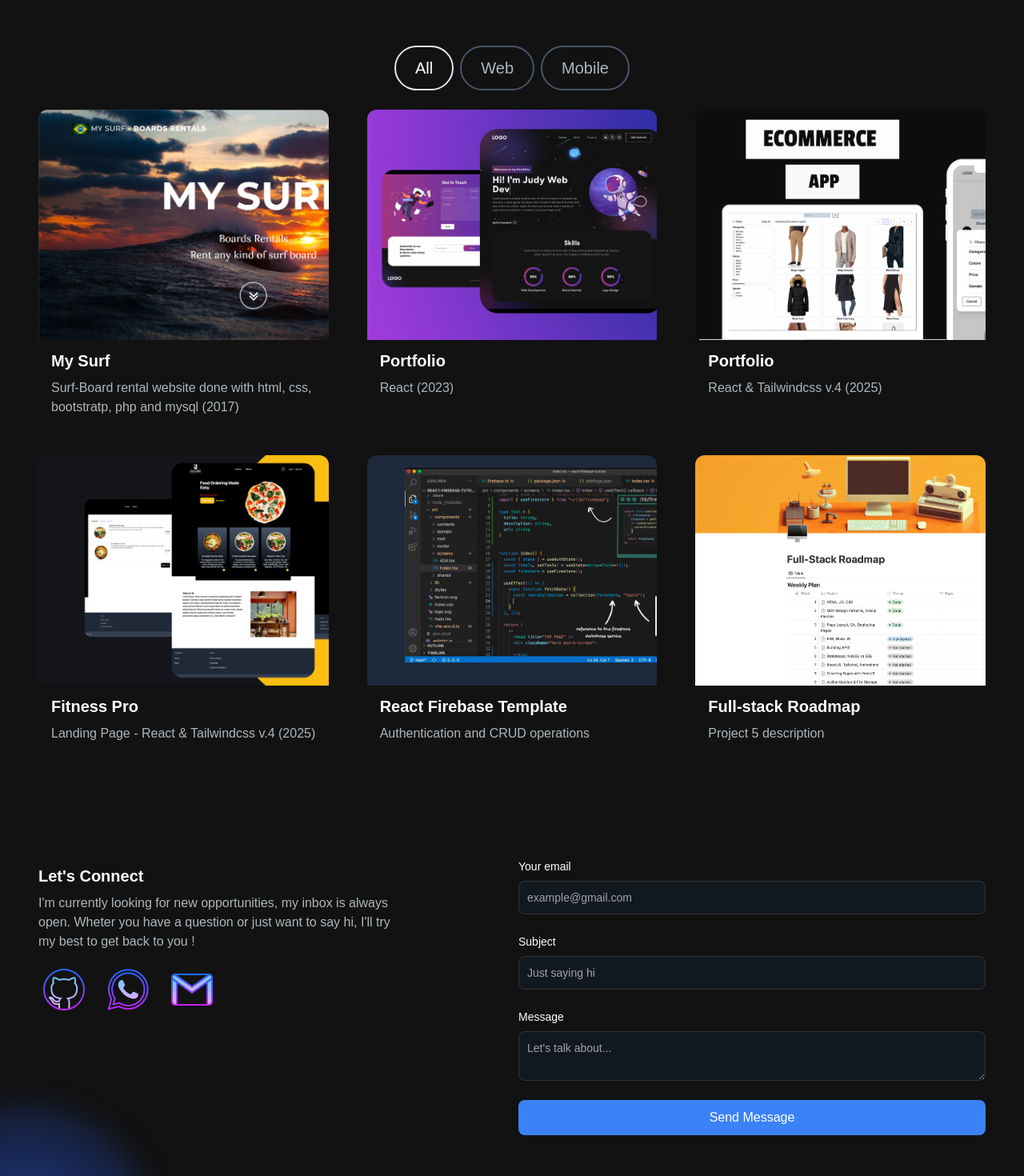
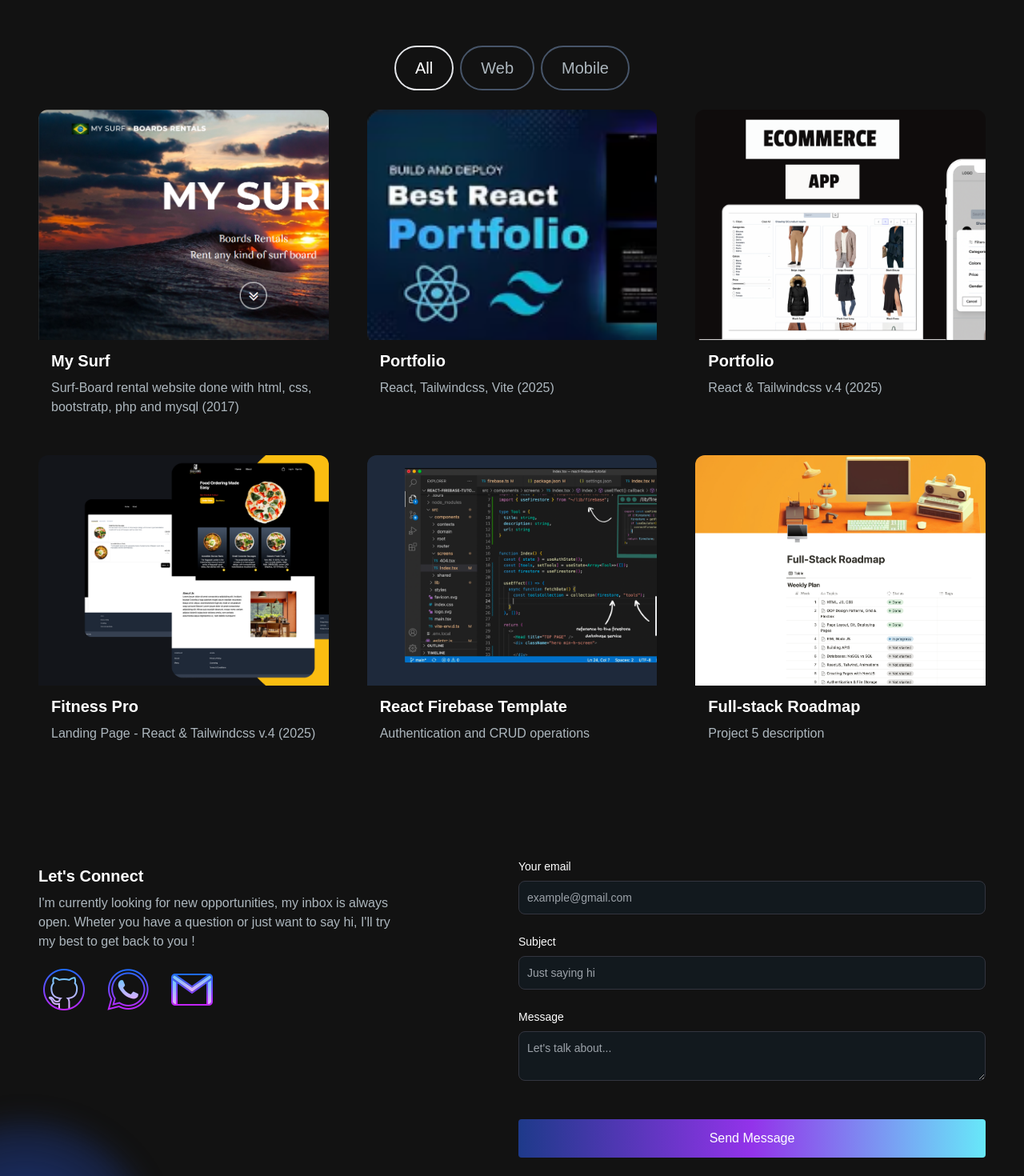
Before and after one commit to thinobrega/react-portfolio, a Next.js app: page / in a window 1280 px wide. Shown: the part 1320-2790 px from the top of the page at 80% size. Built offline with nearby package versions, Linux system fonts and the light colour scheme.

Commit message:
new project

```diff
--- a/src/app/components/EmailSection.jsx
+++ b/src/app/components/EmailSection.jsx
@@ -157,11 +157,11 @@ function sendEmail(e){
             value={message}
             />
           </div>
-          <button
-          type='submit'
-          className='bg-blue-500 hover:bg-blue-600 text-white font-medium py-2.5 rounded-lg w-full'>
+
+              <br/>
+            <button type='submit' className='w-full bg-gradient-to-r from-blue-900 via-purple-600 to-cyan-300 text-white py-3 px-6 rounded font-medium transition relative overflow-hidden hover:-translate-y-0.5 hover:shadow-[0_0_15px_rgba(59,130,246,0.4)]'>
             Send Message
-            </button>
+          </button>
 
 
           </form>
--- a/src/app/components/HeroSection.jsx
+++ b/src/app/components/HeroSection.jsx
@@ -46,7 +46,7 @@ const HeroSection = () => {
               </button>
 
             <button
-                        className='px-1 py-1 w-full bg-gradient-to-brfrom-blue-900 via-purple-600 to-cyan-300  sm:w-fit  rounded-full bg-transparent hover:bg-slate-800 text-white mt-3'>
+                        className='px-1 py-1 w-full bg-gradient-to-br from-blue-900 via-purple-600 to-cyan-300  sm:w-fit  rounded-full bg-transparent hover:bg-slate-800 text-white mt-3'>
 
               <a href='https://drive.google.com/file/d/135EARATCETQhQSjVo9tqtFJ4nZqexrYh/view' target="_blank"><span className='block bg-[#121212] hover:bg-slate-800 rounded-full px-5 py-2' a>Download CV</span></a>
 
--- a/src/app/components/ProjectsSection.jsx
+++ b/src/app/components/ProjectsSection.jsx
@@ -17,11 +17,11 @@ const projectsData = [
   {
     id: 2,
     title: "Portfolio",
-    description: "React (2023)",
-    image: "images/projects/11.png",
+    description: "React, Tailwindcss, Vite (2025)",
+    image: "images/projects/99.png",
     tag: ["All", "Web"],
-    gitUrl: "/",
-    previewUrl: "/",
+    gitUrl: "https://github.com/thinobrega/blueportfolio",
+    previewUrl: "https://blueportfolio-eosin.vercel.app/",
   },
   {
     id: 3,
```
Also changed, not shown: public/images/projects/99.png (added).
